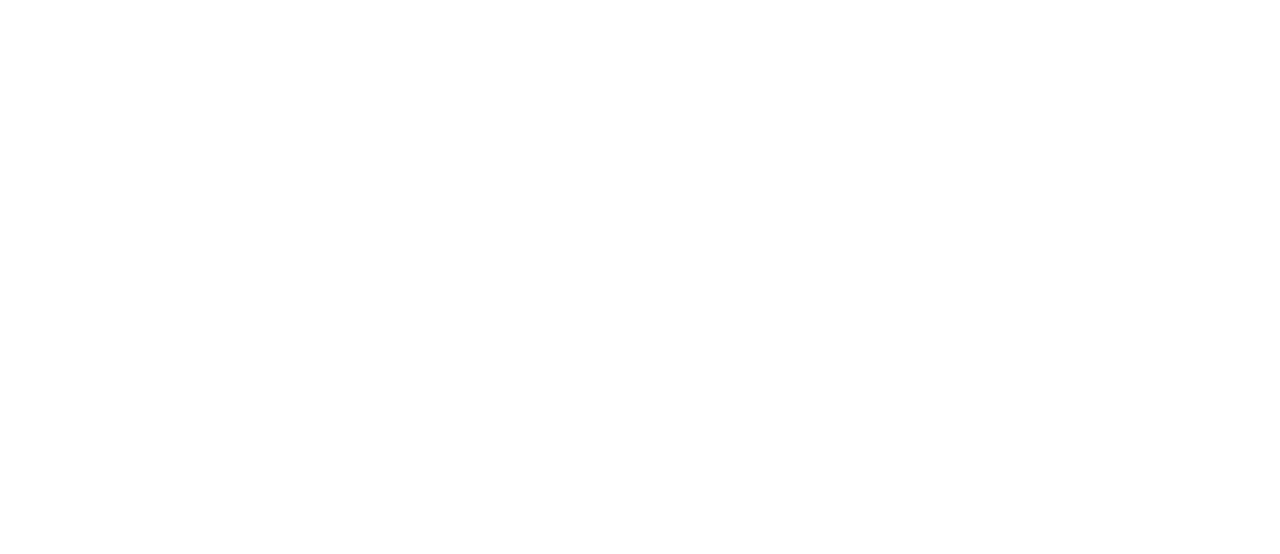
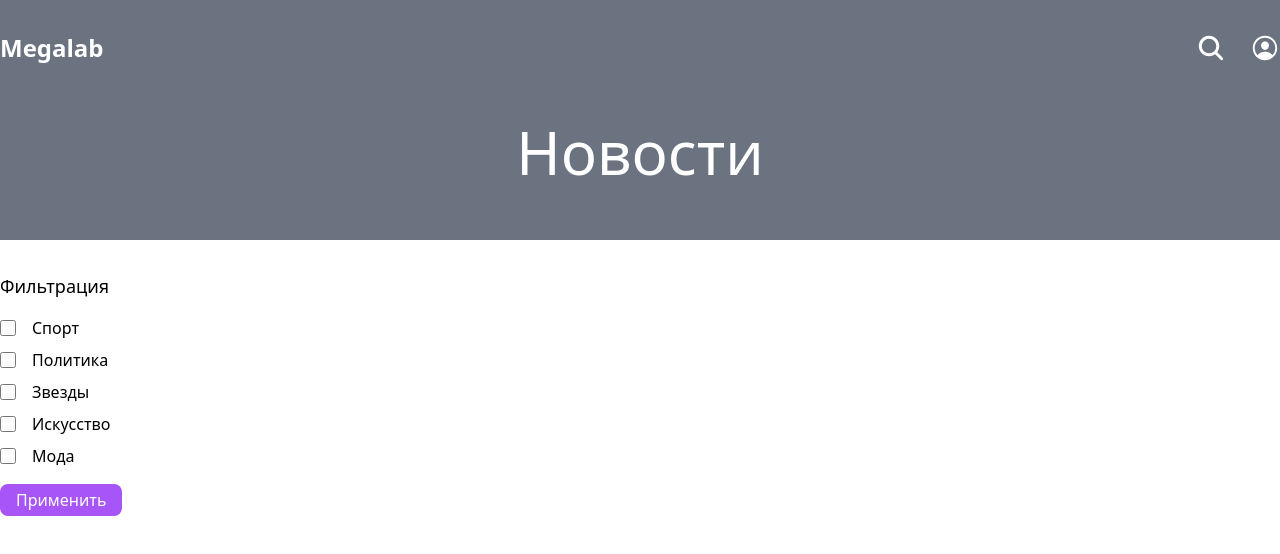
Before and after one commit to cerealexperiments/news, a React (Vite) app: page / in a window 1280 px wide. Shown: the top 554 px of the page. Built offline with nearby package versions, Linux system fonts and the light colour scheme.

Commit message:
feat: add header and filter components

```diff
--- a/src/App.tsx
+++ b/src/App.tsx
@@ -1,6 +1,11 @@
+import Header from "./components/Header";
+import Filters from "./components/Filters";
+
 function App() {
   return (
-    <div className="App">
+    <div className="">
+      <Header />
+      <Filters/>
     </div>
   )
 }
--- /dev/null
+++ b/src/components/Filters.tsx
@@ -0,0 +1,34 @@
+import React from 'react';
+
+const Filters = () => {
+  return (
+    <div className="max-w-screen-xl mx-auto pt-8">
+      <p className="font-medium text-lg">Фильтрация</p>
+      <ul className="flex flex-col gap-2 pt-4 pb-4">
+        <li className="flex gap-4">
+          <input type="checkbox" className="w-4"/>
+          Спорт
+        </li>
+        <li className="flex gap-4">
+          <input type="checkbox" className="w-4"/>
+          Политика
+        </li>
+        <li className="flex gap-4">
+          <input type="checkbox" className="w-4"/>
+          Звезды
+        </li>
+        <li className="flex gap-4">
+          <input type="checkbox" className="w-4"/>
+          Искусство
+        </li>
+        <li className="flex gap-4">
+          <input type="checkbox" className="w-4"/>
+          Мода
+        </li>
+      </ul>
+      <button className="bg-purple-500 py-1 px-4 rounded-lg text-white font-medium">Применить</button>
+    </div>
+  );
+};
+
+export default Filters;
--- /dev/null
+++ b/src/components/Header.tsx
@@ -0,0 +1,21 @@
+import React from 'react';
+import { IoSearch, IoPersonCircleOutline } from "react-icons/io5";
+
+const Header = () => {
+  return (
+    <div className="bg-gray-500 h-[240px] pt-8 flex">
+      <div className="max-w-screen-xl mx-auto w-full flex flex-col">
+        <div className="flex items-center justify-between">
+          <h1 className="text-white font-bold text-2xl">Megalab</h1>
+          <div className="flex align-center gap-6">
+            <IoSearch size="30" fill="white"/>
+            <IoPersonCircleOutline size="30" fill="white"/>
+          </div>
+        </div>
+        <h2 className="text-center font-medium text-6xl text-white flex items-center justify-center align-middle h-full">Новости</h2>
+      </div>
+    </div>
+  );
+};
+
+export default Header;
```
